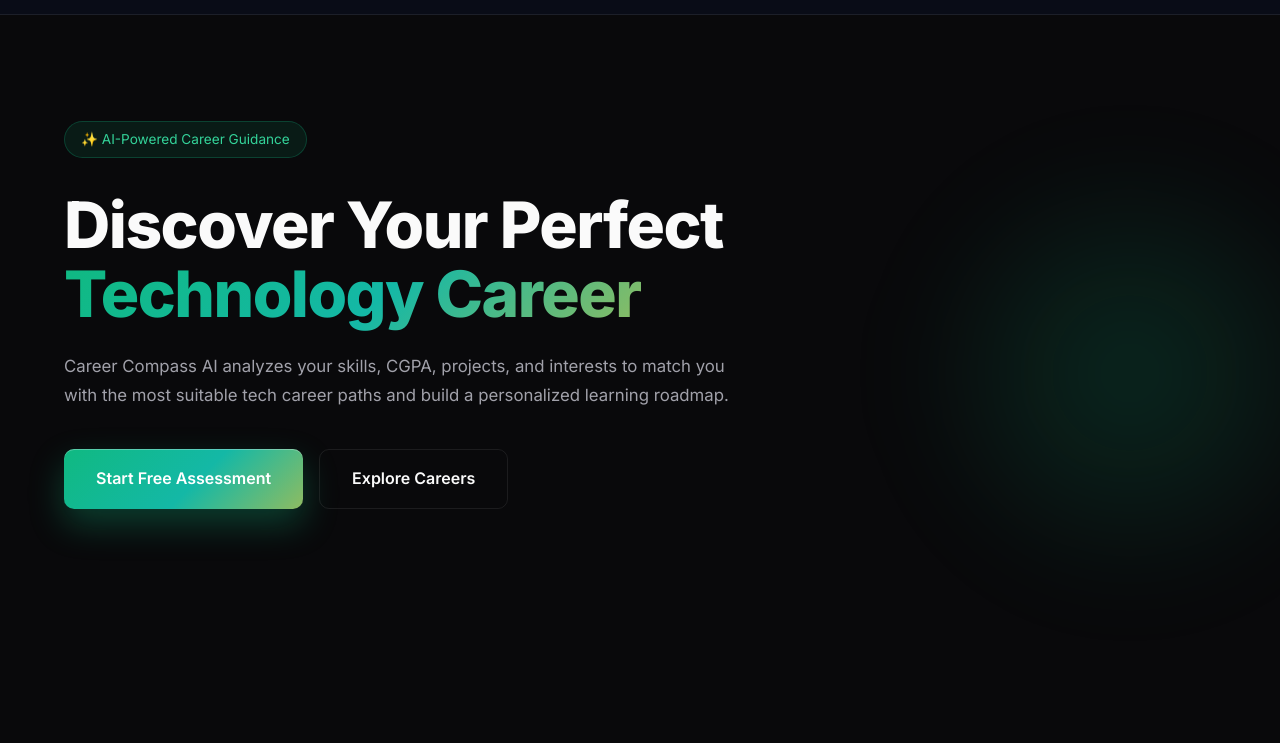
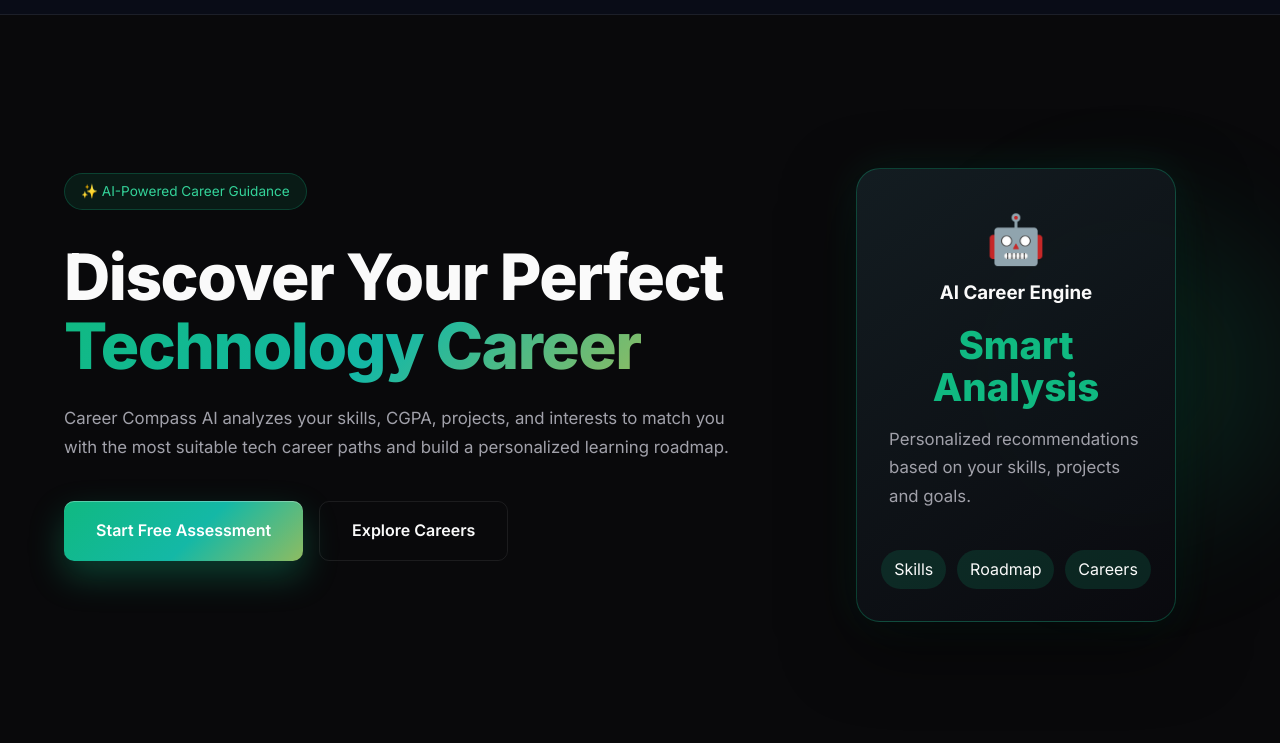
Before and after one commit to 04mayank06-sys/careercompassai, a plain HTML site: page CareerCompassAI-Frontend/CAREERCOMPASSAI/index.html in a window 1280 px wide. Shown: the part 57-800 px from the top of the page. Drawn offline with Linux system fonts and the light colour scheme.

Commit message:
Refactor hero section layout in index.html

```diff
--- a/CareerCompassAI-Frontend/CAREERCOMPASSAI/index.html
+++ b/CareerCompassAI-Frontend/CAREERCOMPASSAI/index.html
@@ -13,19 +13,122 @@
     <main>
 <!-- Hero -->
 <section class="hero">
-        <div class="container">
-          <div class="hero-badge">✨ AI-Powered Career Guidance</div>
+
+    <div class="container hero-layout">
+
+
+        <!-- LEFT SIDE -->
+
+        <div class="hero-left">
+
+
+            <div class="hero-badge">
+                ✨ AI-Powered Career Guidance
+            </div>
+
+
             <h1 class="hero-title">
-            Discover Your Perfect<br><span>Technology Career</span>
+
+                Discover Your Perfect
+
+                <br>
+
+                <span>
+                    Technology Career
+                </span>
+
             </h1>
+
+
             <p class="hero-subtitle">
-            Career Compass AI analyzes your skills, CGPA, projects, and interests to match you with the most suitable tech career paths and build a personalized learning roadmap.
+
+                Career Compass AI analyzes your skills, CGPA,
+                projects, and interests to match you with the
+                most suitable tech career paths and build a
+                personalized learning roadmap.
+
             </p>
+
+
             <div class="hero-actions">
-            <a href="assessment.html" class="btn btn-primary btn-lg">Start Free Assessment</a>
-            <a href="explorer.html" class="btn btn-secondary btn-lg">Explore Careers</a>
+
+                <a href="assessment.html"
+                   class="btn btn-primary btn-lg">
+
+                    Start Free Assessment
+
+                </a>
+
+
+                <a href="explorer.html"
+                   class="btn btn-secondary btn-lg">
+
+                    Explore Careers
+
+                </a>
+
             </div>
+
+
         </div>
+
+
+
+
+        <!-- RIGHT SIDE 3D CARD -->
+
+
+        <div class="hero-3d-card">
+
+
+            <div class="card-icon">
+
+                🤖
+
+            </div>
+
+
+            <h3>
+
+                AI Career Engine
+
+            </h3>
+
+
+            <div class="match-score">
+
+                Smart Analysis
+
+            </div>
+
+
+            <p>
+
+                Personalized recommendations based on your
+                skills, projects and goals.
+
+            </p>
+
+
+
+            <div class="skill-preview">
+
+                <span>Skills</span>
+
+                <span>Roadmap</span>
+
+                <span>Careers</span>
+
+
+            </div>
+
+
+        </div>
+
+
+    </div>
+
+
 </section>
 
       <!-- About -->
```
Lines whose indentation alone changed are shown as unchanged.
